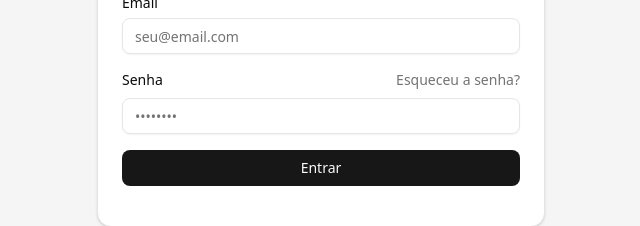
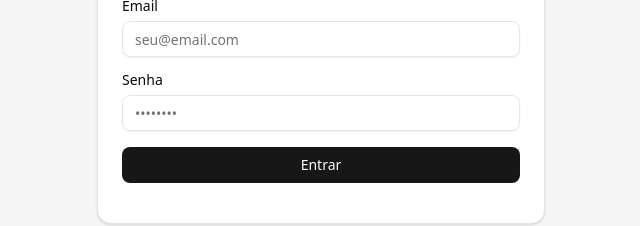
Before and after one commit to fhxgui1/w1s, a Next.js app: page /login in a window 1280 px wide. Shown: the part 345-571 px from the top of the page, without its empty margins (159-799 px from the left). Built offline with nearby package versions, Linux system fonts and the light colour scheme; no server answers.

Commit message:
fixando erro de login

```diff
--- a/components/login-form.tsx
+++ b/components/login-form.tsx
@@ -91,9 +91,7 @@ export async  function LoginForm() {
           <div className="space-y-2">
             <div className="flex items-center justify-between">
               <Label htmlFor="password">Senha</Label>
-              <Link href="/recuperar-senha" className="text-sm text-muted-foreground hover:text-primary">
-                Esqueceu a senha?
-              </Link>
+
             </div>
             <Input
               id="password"
```
